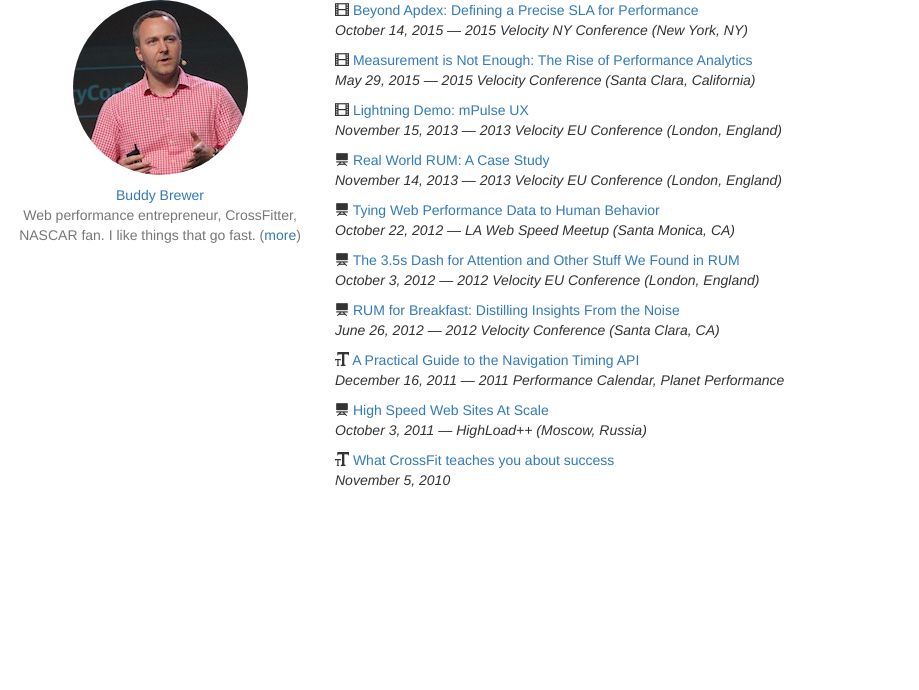
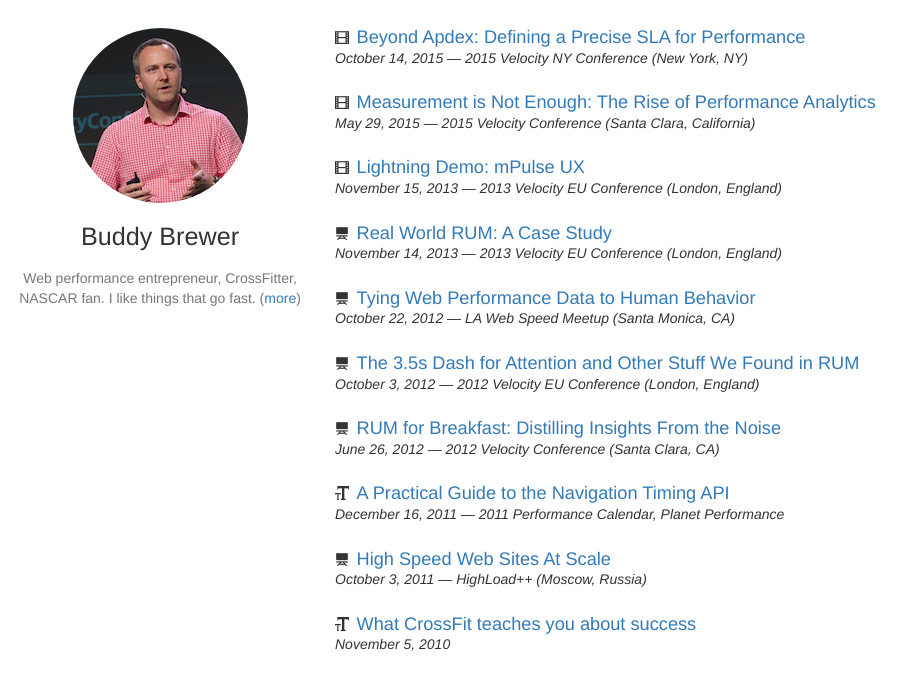
Before and after one commit to bbrewer/buddybrewer.com, a Jekyll site: the page built from index.html, in a window 1280 px wide. Shown: the top 690 px of the page, without its empty margins (0-919 px from the left). Built offline with Jekyll 4.4.1, drawn with Linux system fonts in a browser that asks for light colours.

Commit message:
Layout adjustments.

```diff
--- a/_layouts/default.html
+++ b/_layouts/default.html
@@ -5,7 +5,7 @@
   <meta name="description" content="{{ page.description }}" />
   <link rel="shortcut icon" href="/images/favicon.ico">
   <link rel="stylesheet" href="/bower_components/bootstrap/dist/css/bootstrap.min.css">
-  <!-- <link rel="stylesheet" href="/css/styles.css"> -->
+  <link rel="stylesheet" href="/css/styles.css">
 </head>
 
 <body>
@@ -19,7 +19,7 @@ j=d.createElement(s),dl=l!='dataLayer'?'&l='+l:'';j.async=true;j.src=
 })(window,document,'script','dataLayer','GTM-M9Q4KV');</script>
 <!-- End Google Tag Manager -->
 
-<div class="container-fluid">
+<div id="container-main" class="container-fluid">
 <div class="row">
   <div class="col-md-3">
     <p><a href="/"><img id="buddypic" class="center-block img-circle" src="/images/buddy.jpg"></a></p>
--- a/css/styles.css
+++ b/css/styles.css
@@ -1,7 +1,7 @@
 /* Used on all pages */
 
-body {
-  margin-top: 10px;
+#container-main {
+  margin-top: 2em;
 }
 
 #name {
@@ -13,8 +13,8 @@ body {
 }
 
 #blurb {
-  margin-top: 15px;
-  margin-bottom: 20px;
+  margin-top: 1em;
+  margin-bottom: 1em;
 }
 
 h1 {
@@ -26,7 +26,6 @@ h1 {
 /* Home page */
 
 #post-index {
-  margin-top: 30px;
   line-height: 1.4em;
 }
 
```
